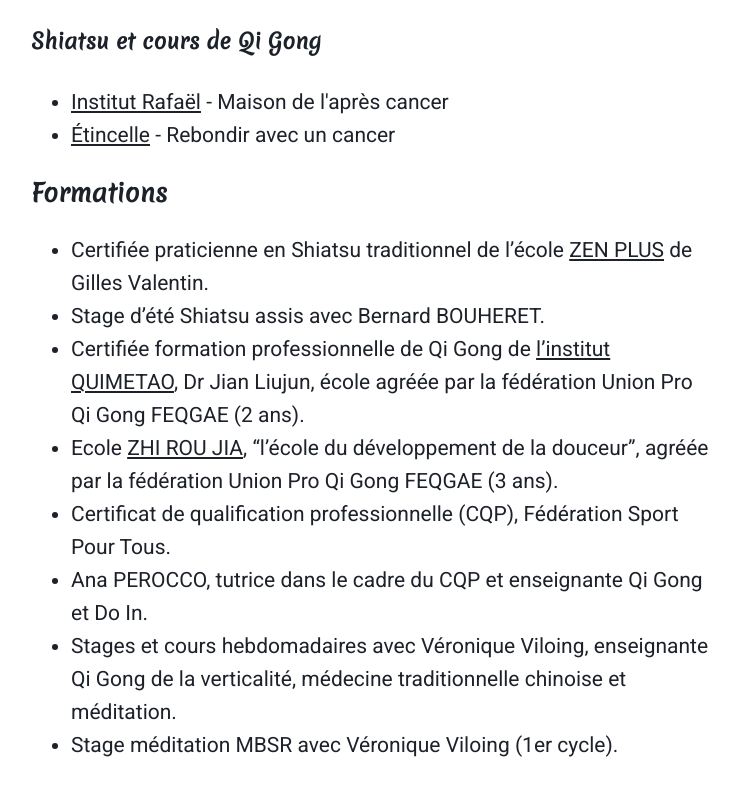
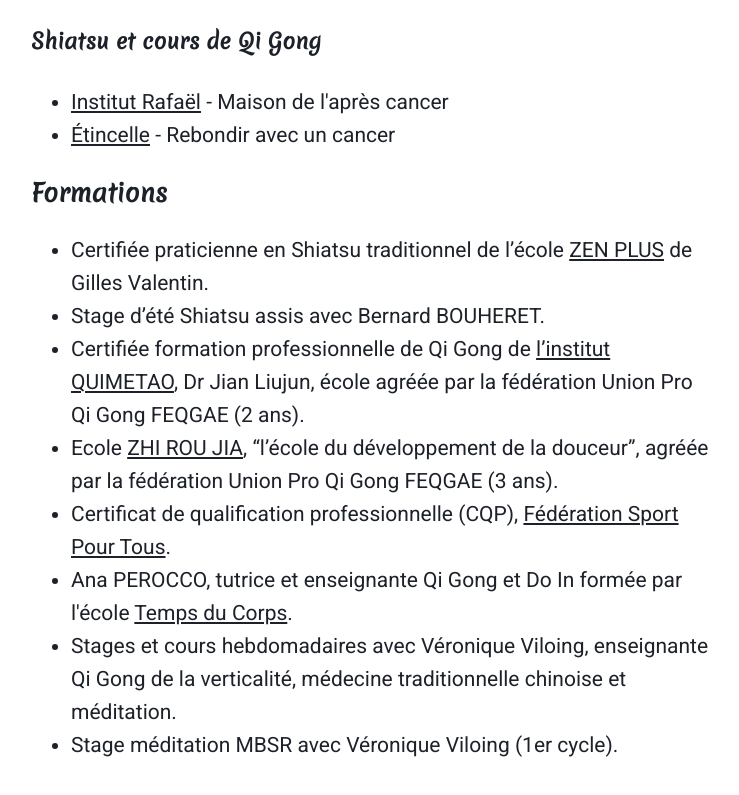
Before and after one commit to alexbensimon/maman, a Gatsby site: page / in a window 1280 px wide. Shown: the part 2713-3508 px from the top of the page, without its empty margins (269-1008 px from the left). Built offline with nearby package versions, Linux system fonts and the light colour scheme; Gatsby itself is replaced by a stand-in of ours.

Commit message:
Add links

```diff
--- a/src/pages/index.js
+++ b/src/pages/index.js
@@ -137,12 +137,19 @@ export default ({ data, location }) => (
           Union Pro Qi Gong FEQGAE (3 ans).
         </li>
         <li>
-          Certificat de qualification professionnelle (CQP), Fédération Sport
-          Pour Tous.
+          Certificat de qualification professionnelle (CQP),{' '}
+          <BaseLink href="https://www.sportspourtous.org/">
+            Fédération Sport Pour Tous
+          </BaseLink>
+          .
         </li>
         <li>
-          Ana PEROCCO, tutrice dans le cadre du CQP et enseignante Qi Gong et Do
-          In.
+          Ana PEROCCO, tutrice et enseignante Qi Gong et Do In formée par
+          l'école{' '}
+          <BaseLink href="https://www.tempsducorps.org/">
+            Temps du Corps
+          </BaseLink>
+          .
         </li>
         <li>
           Stages et cours hebdomadaires avec Véronique Viloing, enseignante Qi
```
